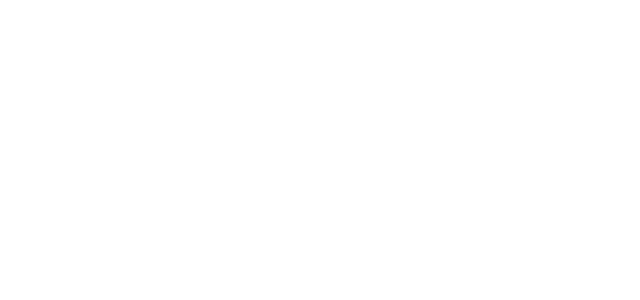
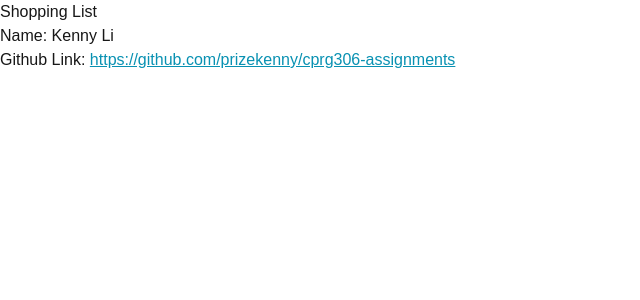
Before and after one commit to prizekenny/cprg306-assignments, a Next.js app: page /week-2 in a window 1280 px wide. Shown: the top 300 px of the page, without its empty margins (0-640 px from the left). Built offline with nearby package versions, Linux system fonts and the light colour scheme.

Commit message:
Week-2 Content

```diff
--- a/app/page.js
+++ b/app/page.js
@@ -1,9 +1,17 @@
-
+import Link from "next/link";
 
 export default function Home() {
+  let linkStyle = "underline text-cyan-600 hover:text-cyan-300;";
   return (
     <main>
-
+      <h1>CPRG 306: Web Development 2 - Assignments</h1>
+      <ul>
+        <li>
+          <Link href="./week-2" class={linkStyle}>
+            Week-2
+          </Link>
+        </li>
+      </ul>
     </main>
   );
 }
--- a/app/week-2/page.js
+++ b/app/week-2/page.js
@@ -1,9 +1,10 @@
-
+import StudentInfo from "./student-info";
 
 export default function Page() {
-    return (
-        <main>
-
-        </main>
-    );
+  return (
+    <main>
+      <h1>Shopping List</h1>
+      <StudentInfo />
+    </main>
+  );
 }
--- /dev/null
+++ b/app/week-2/student-info.js
@@ -0,0 +1,18 @@
+import Link from "next/link";
+
+export default function StudentInfo() {
+  let linkStyle = "underline text-cyan-600 hover:text-cyan-300;";
+  let name = "Kenny Li";
+  let githubLink = "https://github.com/prizekenny/cprg306-assignments";
+  return (
+    <div>
+      <p>Name: {name}</p>
+      <p>
+        Github Link:{" "}
+        <Link href={githubLink} className={linkStyle}>
+          {githubLink}
+        </Link>
+      </p>
+    </div>
+  );
+}
```
Also changed, not shown: app/week-3/item-list.js (added), app/week-3/item.js (added), app/week-3/page.js (added).
